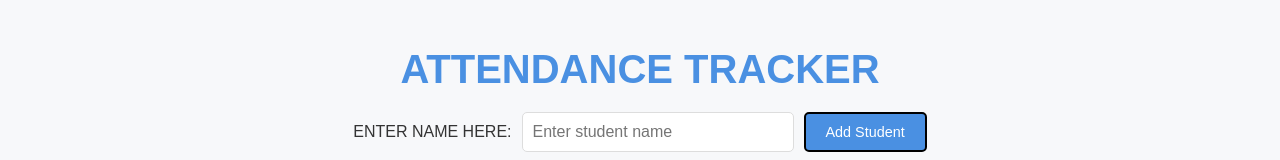
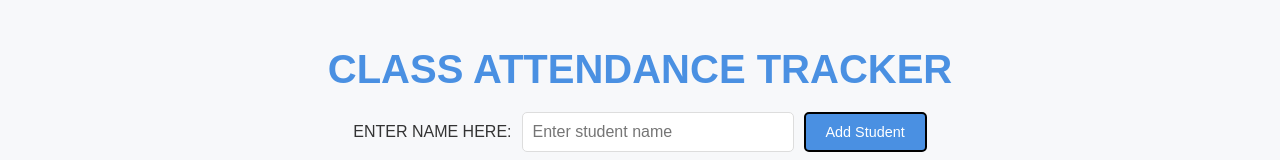
Before and after one commit to Aljawaab/class-register, a React (Create React App) app: page / in a window 1280 px wide. Shown: the top 160 px of the page. Built offline with nearby package versions, Linux system fonts and the light colour scheme; no server answers.

Commit message:
add_the_word_class_in_h1_element

```diff
--- a/src/App.js
+++ b/src/App.js
@@ -37,7 +37,7 @@ function App() {
 
   return (
     <div className="App">
-      <h1>ATTENDANCE TRACKER</h1>
+      <h1>CLASS ATTENDANCE TRACKER</h1>
       <Form addStudent={addStudent} />
       <Search onSearch={handleSearch} />
       <Table students={filteredStudents} />
```
